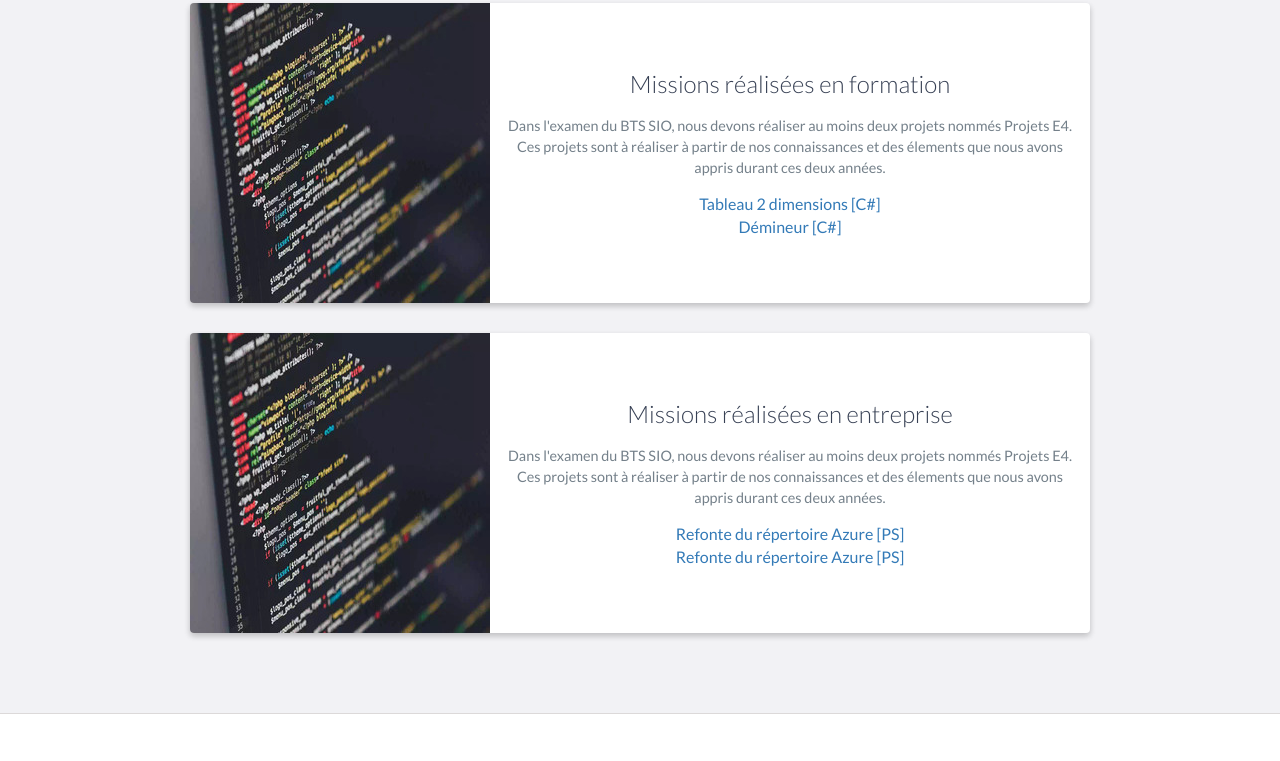
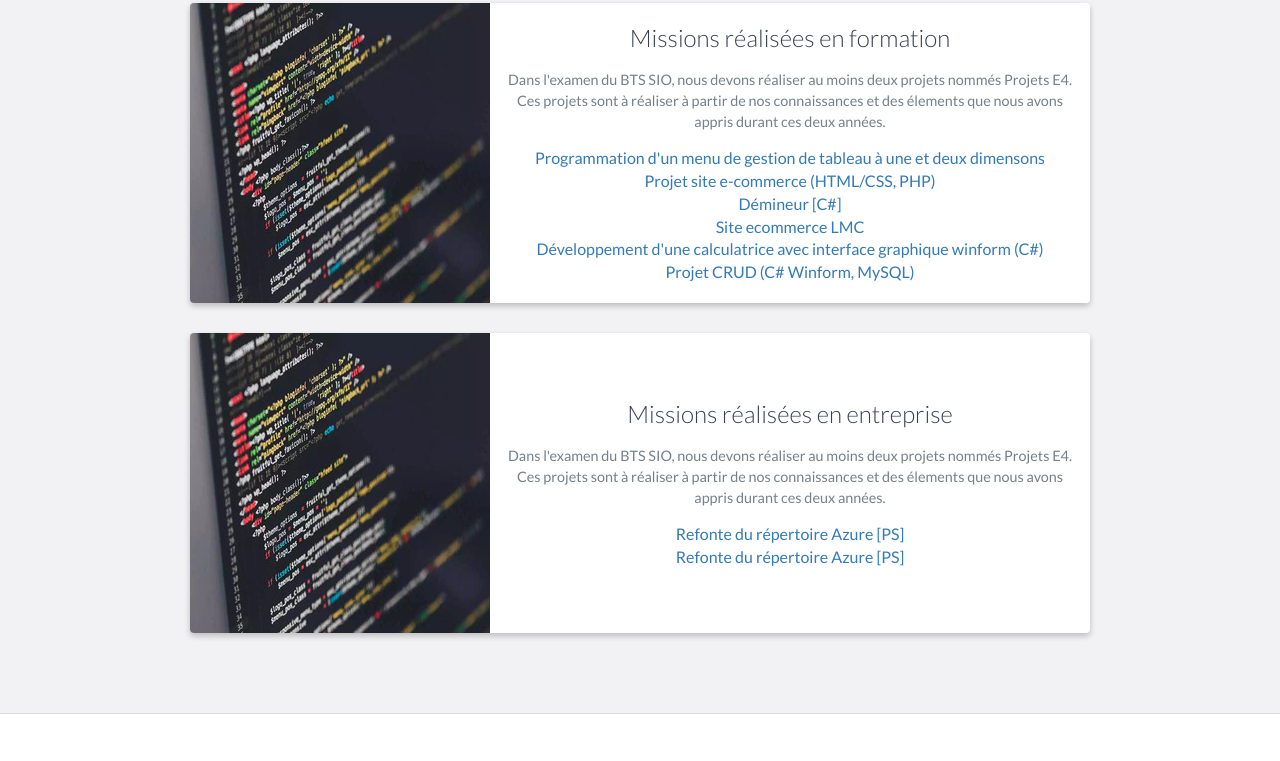
Before and after one commit to kannnaax/portfolio, a website: page index.html in a window 1280 px wide. Shown: the part 3481-4242 px from the top of the page. Drawn offline with nearby package versions, Linux system fonts and the light colour scheme.

Commit message:
Update index.html

```diff
--- a/index.html
+++ b/index.html
@@ -207,9 +207,17 @@
                         <p>
                             Dans l'examen du BTS SIO, nous devons réaliser au moins deux projets nommés Projets E4. Ces projets sont à réaliser à partir de nos connaissances et des élements que nous avons appris durant ces deux années.
                         </p>
-                        <a href="dl/formation_-_c_-_tableau_1___2_dimensions.docx">Tableau 2 dimensions [C#]</a>
+                        <a href="dl/FormationMenu2D.docx">Programmation d'un menu de gestion de tableau à une et deux dimensons</a>
                         <br>
-                        <a href="dl/formation-_c_-_demineur.docx">Démineur [C#]</a>
+                        <a href="dl/FormationLeBonCoin.docx">Projet site e-commerce (HTML/CSS, PHP)</a>
+			<br>
+                        <a href="dl/FormationDemineur.docx">Démineur [C#]</a>
+			<br>
+                        <a href="dl/Copie de Client_leger_-_Epreuve_E5_-_SLAM_-_Bastien_Ledroit.docx">Site ecommerce LMC</a>
+			<br>
+                        <a href="dl/FormationCalculatrice.docx">Développement d'une calculatrice avec interface graphique winform (C#)</a>
+			<br>
+                        <a href="dl/Copie de E5-Client_Lourd-LEDROIT Bastien.docx">Projet CRUD (C# Winform, MySQL)</a>
                     </div>
                     <!-- End .project-info -->
                 </div>
```
